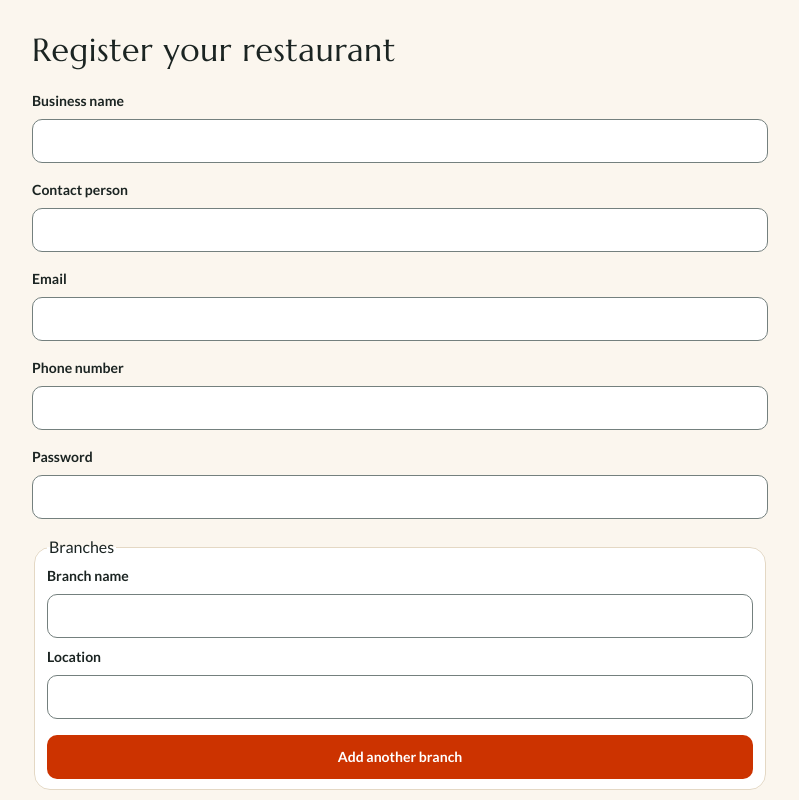
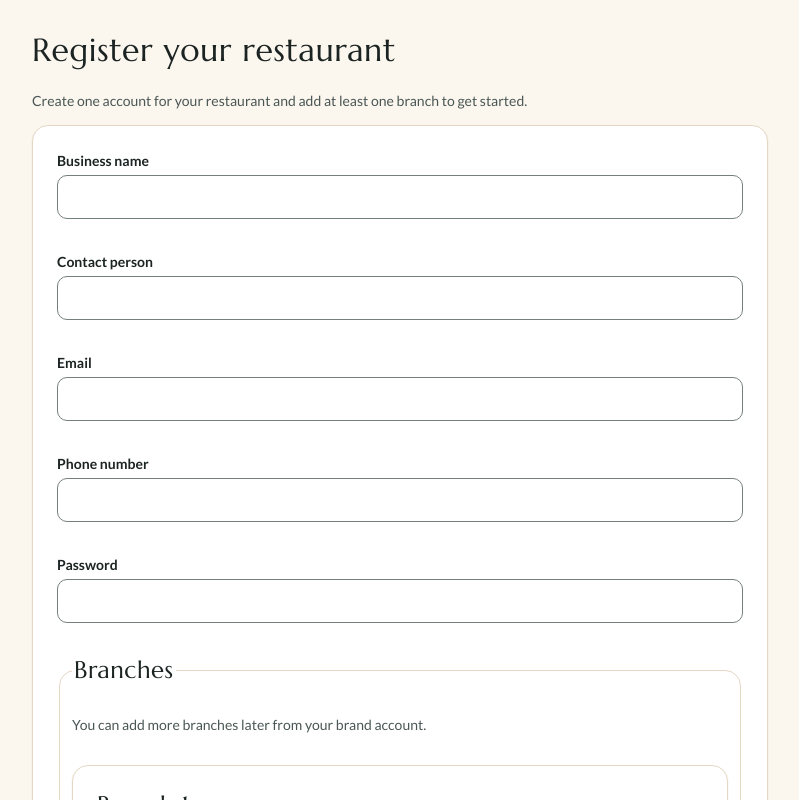
Before and after one commit to kaaek/Flavors, a React (Vite) app in the folder frontend/: page /register/brand in a window 1280 px wide. Shown: the top 800 px of the page, without its empty margins (240-1039 px from the left). Built offline with nearby package versions, Linux system fonts and the light colour scheme; no server answers.

Commit message:
EEC-31: Align brand registration with design system

```diff
--- a/frontend/src/brand/BrandAccountPage.tsx
+++ b/frontend/src/brand/BrandAccountPage.tsx
@@ -44,36 +44,94 @@ export function BrandAccountPage() {
   }
 
   return (
-    <main>
-      <h1>Brand account</h1>
-      <h2>Branches</h2>
+    <main aria-labelledby="brand-account-title">
+      <header>
+        <h1 id="brand-account-title">Brand account</h1>
+        <p className="fl-hint">Manage every restaurant location under this brand account.</p>
+      </header>
+
+      <section aria-labelledby="branches-title">
+        <h2 id="branches-title">Branches</h2>
         {loading ? (
-        <p>Loading branches…</p>
+          <div className="fl-card" aria-busy="true" aria-label="Loading branches">
+            <div className="fl-skel" style={{ height: '1.25rem', width: '40%' }} />
+          </div>
+        ) : branches.length === 0 ? (
+          <div className="fl-card fl-empty">
+            <h3>No branches yet</h3>
+            <p>Add the first restaurant location below.</p>
+          </div>
         ) : (
-        <ul>
+          <div className="fl-tablewrap">
+            <table className="fl-table">
+              <thead>
+                <tr>
+                  <th scope="col">Branch</th>
+                  <th scope="col">Location</th>
+                </tr>
+              </thead>
+              <tbody>
                 {branches.map((branch) => (
-            <li key={branch.id}>
-              {branch.name} — {branch.location}
-            </li>
+                  <tr key={branch.id}>
+                    <td>{branch.name}</td>
+                    <td>{branch.location}</td>
+                  </tr>
                 ))}
-        </ul>
+              </tbody>
+            </table>
+          </div>
         )}
+      </section>
 
-      <h2>Add a branch</h2>
-      <form onSubmit={addBranch}>
-        {errors.form && <p role="alert">{errors.form}</p>}
-        <label>
+      <section aria-labelledby="add-branch-title">
+        <h2 id="add-branch-title">Add a branch</h2>
+        <form className="fl-card" onSubmit={addBranch}>
+          {errors.form && (
+            <div className="fl-alert fl-alert--danger" role="alert">
+              {errors.form}
+            </div>
+          )}
+          <div className={`fl-field${errors.name ? ' is-invalid' : ''}`}>
+            <label className="fl-label" htmlFor="new-branch-name">
               Branch name
-          <input name="name" required />
             </label>
-        {errors.name && <p role="alert">{errors.name}</p>}
-        <label>
+            <input
+              className="fl-input"
+              id="new-branch-name"
+              name="name"
+              aria-invalid={Boolean(errors.name)}
+              aria-describedby={errors.name ? 'new-branch-name-error' : undefined}
+              required
+            />
+            {errors.name && (
+              <span className="fl-error" id="new-branch-name-error" role="alert">
+                {errors.name}
+              </span>
+            )}
+          </div>
+          <div className={`fl-field${errors.location ? ' is-invalid' : ''}`}>
+            <label className="fl-label" htmlFor="new-branch-location">
               Location
-          <input name="location" required />
             </label>
-        {errors.location && <p role="alert">{errors.location}</p>}
-        <button type="submit">Add branch</button>
+            <input
+              className="fl-input"
+              id="new-branch-location"
+              name="location"
+              aria-invalid={Boolean(errors.location)}
+              aria-describedby={errors.location ? 'new-branch-location-error' : undefined}
+              required
+            />
+            {errors.location && (
+              <span className="fl-error" id="new-branch-location-error" role="alert">
+                {errors.location}
+              </span>
+            )}
+          </div>
+          <button className="fl-btn fl-btn--primary" type="submit">
+            Add branch
+          </button>
         </form>
+      </section>
     </main>
   )
 }
--- a/frontend/src/registration/BrandRegistrationPage.tsx
+++ b/frontend/src/registration/BrandRegistrationPage.tsx
@@ -14,6 +14,7 @@ interface RegistrationResponse {
 }
 
 const emptyBranch = (): BranchInput => ({ name: '', location: '' })
+const fieldClass = (error?: string) => `fl-field${error ? ' is-invalid' : ''}`
 
 export function BrandRegistrationPage() {
   const [branches, setBranches] = useState<BranchInput[]>([emptyBranch()])
@@ -61,81 +62,188 @@ export function BrandRegistrationPage() {
 
   if (registered) {
     return (
-      <main>
-        <h1>Restaurant registered</h1>
+      <main aria-labelledby="registration-complete-title">
+        <section className="fl-card fl-result fl-result--ok">
+          <h1 id="registration-complete-title">Restaurant registered</h1>
           <p>Your brand account is ready. You can now log in.</p>
-        <Link to="/login">Continue to log in</Link>
+          <Link className="fl-btn fl-btn--primary" to="/login">
+            Continue to log in
+          </Link>
+        </section>
       </main>
     )
   }
 
   return (
-    <main>
-      <h1>Register your restaurant</h1>
-      <form onSubmit={submit}>
-        {errors.form && <p role="alert">{errors.form}</p>}
-        <label>
+    <main aria-labelledby="brand-registration-title">
+      <header>
+        <h1 id="brand-registration-title">Register your restaurant</h1>
+        <p className="fl-hint">
+          Create one account for your restaurant and add at least one branch to get started.
+        </p>
+      </header>
+
+      <form className="fl-card" onSubmit={submit}>
+        {errors.form && (
+          <div className="fl-alert fl-alert--danger" role="alert">
+            <div>
+              <b>We could not create your account.</b>
+              {errors.form}
+            </div>
+          </div>
+        )}
+
+        <div className={fieldClass(errors.businessName)}>
+          <label className="fl-label" htmlFor="businessName">
             Business name
-          <input name="businessName" required />
           </label>
-        {errors.businessName && <p role="alert">{errors.businessName}</p>}
+          <input
+            className="fl-input"
+            id="businessName"
+            name="businessName"
+            autoComplete="organization"
+            aria-invalid={Boolean(errors.businessName)}
+            aria-describedby={errors.businessName ? 'businessName-error' : undefined}
+            required
+          />
+          {errors.businessName && (
+            <span className="fl-error" id="businessName-error" role="alert">
+              {errors.businessName}
+            </span>
+          )}
+        </div>
 
-        <label>
+        <div className={fieldClass(errors.contactPerson)}>
+          <label className="fl-label" htmlFor="contactPerson">
             Contact person
-          <input name="contactPerson" required />
           </label>
-        {errors.contactPerson && <p role="alert">{errors.contactPerson}</p>}
+          <input
+            className="fl-input"
+            id="contactPerson"
+            name="contactPerson"
+            autoComplete="name"
+            aria-invalid={Boolean(errors.contactPerson)}
+            aria-describedby={errors.contactPerson ? 'contactPerson-error' : undefined}
+            required
+          />
+          {errors.contactPerson && (
+            <span className="fl-error" id="contactPerson-error" role="alert">
+              {errors.contactPerson}
+            </span>
+          )}
+        </div>
 
-        <label>
+        <div className={fieldClass(errors.email)}>
+          <label className="fl-label" htmlFor="brand-email">
             Email
-          <input name="email" type="email" required />
           </label>
-        {errors.email && <p role="alert">{errors.email}</p>}
+          <input
+            className="fl-input"
+            id="brand-email"
+            name="email"
+            type="email"
+            autoComplete="email"
+            aria-invalid={Boolean(errors.email)}
+            aria-describedby={errors.email ? 'brand-email-error' : undefined}
+            required
+          />
+          {errors.email && (
+            <span className="fl-error" id="brand-email-error" role="alert">
+              {errors.email}
+            </span>
+          )}
+        </div>
 
-        <label>
+        <div className={fieldClass(errors.phone)}>
+          <label className="fl-label" htmlFor="brand-phone">
             Phone number
-          <input name="phone" type="tel" required />
           </label>
-        {errors.phone && <p role="alert">{errors.phone}</p>}
+          <input
+            className="fl-input"
+            id="brand-phone"
+            name="phone"
+            type="tel"
+            autoComplete="tel"
+            aria-invalid={Boolean(errors.phone)}
+            aria-describedby={errors.phone ? 'brand-phone-error' : undefined}
+            required
+          />
+          {errors.phone && (
+            <span className="fl-error" id="brand-phone-error" role="alert">
+              {errors.phone}
+            </span>
+          )}
+        </div>
 
-        <label>
+        <div className={fieldClass(errors.password)}>
+          <label className="fl-label" htmlFor="brand-password">
             Password
-          <input name="password" type="password" required />
           </label>
-        {errors.password && <p role="alert">{errors.password}</p>}
+          <input
+            className="fl-input"
+            id="brand-password"
+            name="password"
+            type="password"
+            autoComplete="new-password"
+            aria-invalid={Boolean(errors.password)}
+            aria-describedby={errors.password ? 'brand-password-error' : undefined}
+            required
+          />
+          {errors.password && (
+            <span className="fl-error" id="brand-password-error" role="alert">
+              {errors.password}
+            </span>
+          )}
+        </div>
 
         <fieldset>
-          <legend>Branches</legend>
-          {errors.branches && <p role="alert">{errors.branches}</p>}
+          <legend className="fl-card__title">Branches</legend>
+          <p className="fl-hint">You can add more branches later from your brand account.</p>
+          {errors.branches && (
+            <span className="fl-error" role="alert">
+              {errors.branches}
+            </span>
+          )}
           {branches.map((branch, index) => (
-            <div className="branch-fields" key={index}>
-              <label>
+            <section className="branch-fields fl-card" key={index}>
+              <h2 className="fl-card__title">Branch {index + 1}</h2>
+              <div className="fl-field">
+                <label className="fl-label" htmlFor={`branch-${index}-name`}>
                   Branch name
+                </label>
                 <input
+                  className="fl-input"
+                  id={`branch-${index}-name`}
                   value={branch.name}
                   onChange={(event) => updateBranch(index, 'name', event.target.value)}
                   required
                 />
+              </div>
+              <div className="fl-field">
+                <label className="fl-label" htmlFor={`branch-${index}-location`}>
+                  Location
                 </label>
-              <label>
-                Location
                 <input
+                  className="fl-input"
+                  id={`branch-${index}-location`}
                   value={branch.location}
                   onChange={(event) => updateBranch(index, 'location', event.target.value)}
                   required
                 />
-              </label>
+              </div>
               {branches.length > 1 && (
                 <button
+                  className="fl-btn fl-btn--danger"
                   type="button"
                   onClick={() => setBranches((current) => current.filter((_, i) => i !== index))}
                 >
                   Remove branch
                 </button>
               )}
-            </div>
+            </section>
           ))}
           <button
+            className="fl-btn fl-btn--outline"
             type="button"
             onClick={() => setBranches((current) => [...current, emptyBranch()])}
           >
@@ -143,7 +251,12 @@ export function BrandRegistrationPage() {
           </button>
         </fieldset>
 
-        <button type="submit" disabled={submitting}>
+        <button
+          className="fl-btn fl-btn--primary fl-btn--lg fl-btn--block"
+          type="submit"
+          disabled={submitting}
+          aria-busy={submitting}
+        >
           {submitting ? 'Creating account…' : 'Create brand account'}
         </button>
       </form>
```
Also changed, not shown: 1 other file (tests, documents, lock files or other folders). Lines whose indentation alone changed are shown as unchanged.
